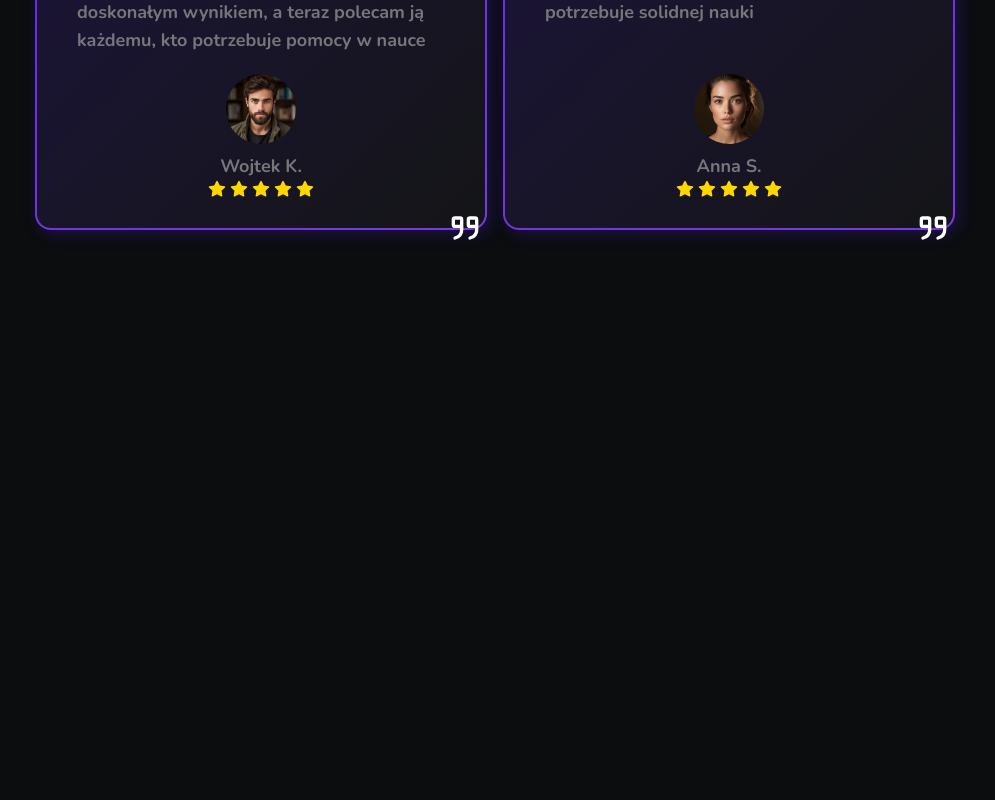
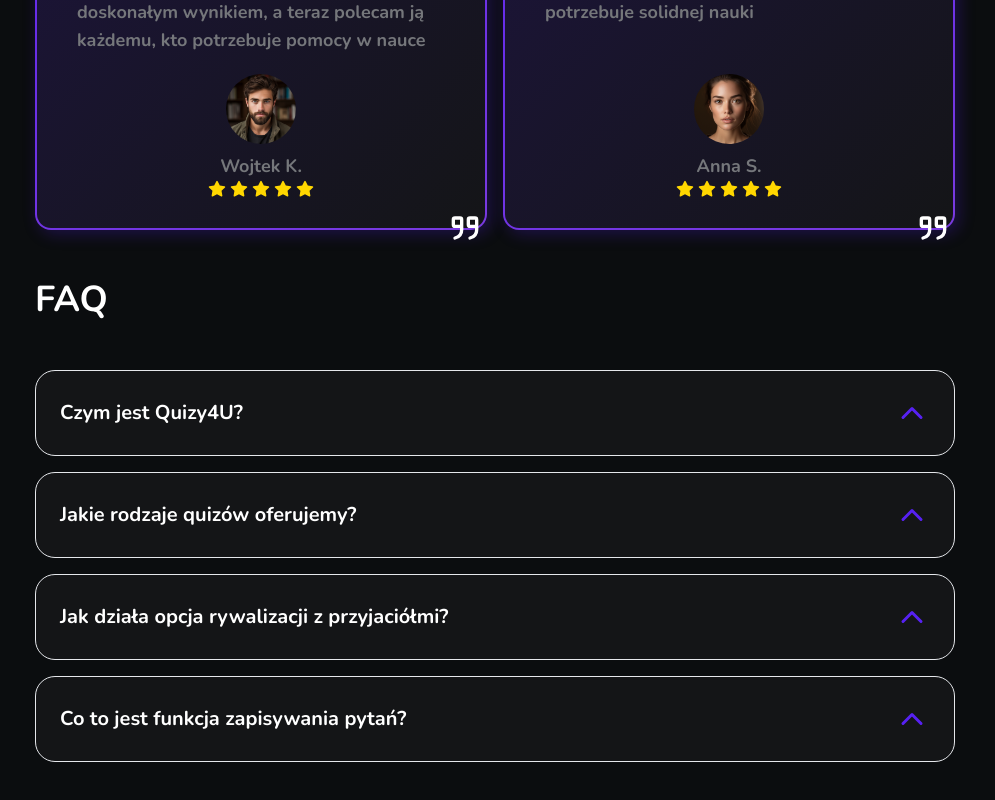
Before and after one commit to blazycaBlazej/quiz4u, a Next.js app: page / in a window 1280 px wide. Shown: the part 3465-4265 px from the top of the page, without its empty margins (285-1280 px from the left). Before the commit the page ends 3735 px from the top, so only its background shows below. Built offline with nearby package versions, Linux system fonts and the light colour scheme.

Commit message:
#feature/faq

```diff
--- a/app/page.tsx
+++ b/app/page.tsx
@@ -1,4 +1,5 @@
 import { MostPopularQuizis, Testimonials } from '@/components'
+import { FAQ } from '@/components/FAQ'
 import { LearnGuide } from '@/components/LearnGuide'
 import Image from 'next/image'
 
@@ -46,6 +47,7 @@ export default function Home() {
 			<MostPopularQuizis />
 			<LearnGuide />
 			<Testimonials />
+			<FAQ />
 		</main>
 	)
 }
--- /dev/null
+++ b/components/FAQ.tsx
@@ -0,0 +1,42 @@
+'use client'
+import { IconChevronUp } from '@tabler/icons-react'
+import { Disclosure, Transition } from '@headlessui/react'
+import React from 'react'
+import { faq } from '@/constans/constans'
+
+export const FAQ = () => {
+	return (
+		<section>
+			<h2 className='text-4xl text-white my-[50px]'>FAQ</h2>
+			<div className='container flex flex-col gap-4'>
+				{faq.map((element, index) => (
+					<Disclosure key={index}>
+						{({ open }) => (
+							<>
+								<Disclosure.Button className='flex justify-between items-center w-full rounded-[20px] border  bg-element-backgorund text-white px-6 py-6 text-left  '>
+									<span className='text-xl'>{element.title}</span>
+									<IconChevronUp
+										className={`${
+											open ? 'rotate-180 ' : 'rotate-0 '
+										} h-9 w-9 text-btn-violet-color transform transition-transform duration-300`}
+									/>
+								</Disclosure.Button>
+								<Transition
+									enter=' transition transform ease-out duration-200'
+									enterFrom='opacity-0 scale-0'
+									enterTo='opacity-100 scale-100'
+									leave='transition transform ease-in duration-200'
+									leaveFrom='opacity-100 scale-100'
+									leaveTo='opacity-0 scale-0'>
+									<Disclosure.Panel className='px-4 pt-4 pb-2 z-[-999]'>
+										<p>{element.answer}</p>
+									</Disclosure.Panel>
+								</Transition>
+							</>
+						)}
+					</Disclosure>
+				))}
+			</div>
+		</section>
+	)
+}
--- a/constans/constans.tsx
+++ b/constans/constans.tsx
@@ -69,3 +69,26 @@ export const testimonials = [
 		text: 'NaukaQuizy4U to moje tajne narzędzie do sukcesów na egzaminach! Dzięki tej stronie, którą odkryłam niedawno, miałam dostęp do praktycznych quizów, które świetnie przygotowały mnie do egzaminu na poziomie C. Losowanie jednego pytania po drugim było dla mnie niesamowicie pomocne, ponieważ mogłam skupić się na zagadnieniach, które sprawiały mi najwięcej problemów. Efekty? Zdałam egzamin z wysokim wynikiem! Polecam każdemu, kto potrzebuje solidnej nauki',
 	},
 ]
+
+export const faq = [
+	{
+		title: 'Czym jest Quizy4U?',
+		answer:
+			'Quizy4U to platforma oferująca quizy przygotowane specjalnie do różnych egzaminów na różnych szczeblach nauki. Uczniowie i studenci mogą korzystać z naszych quizów, aby doskonalić swoją wiedzę i przygotować się do egzaminów.',
+	},
+	{
+		title: 'Jakie rodzaje quizów oferujemy?',
+		answer:
+			'Nasza platforma umożliwia dostęp do różnych rodzajów quizów, takich jak losowanie jednego pytania, zestaw 40 pytań do samodzielnego rozwiązania czy też niestandardowe zestawy pytań wybrane przez użytkownika. Możesz także wydrukować test z losowo wybranymi pytaniami.',
+	},
+	{
+		title: 'Jak działa opcja rywalizacji z przyjaciółmi?',
+		answer:
+			'Na Quizy4U możesz utworzyć pokój i zaprosić swoich znajomych do rywalizacji. Każdy z was będzie mógł rozwiązywać te same quizy, a wyniki zostaną porównane. To świetny sposób na wspólną naukę i rywalizację.',
+	},
+	{
+		title: 'Co to jest funkcja zapisywania pytań?',
+		answer:
+			'Jeśli napotkasz pytania, na które nie znasz odpowiedzi, możesz je zapisać na swoim koncie. Później będziesz mógł stworzyć z nich własny test, aby się do nich przygotować.',
+	},
+]
```
